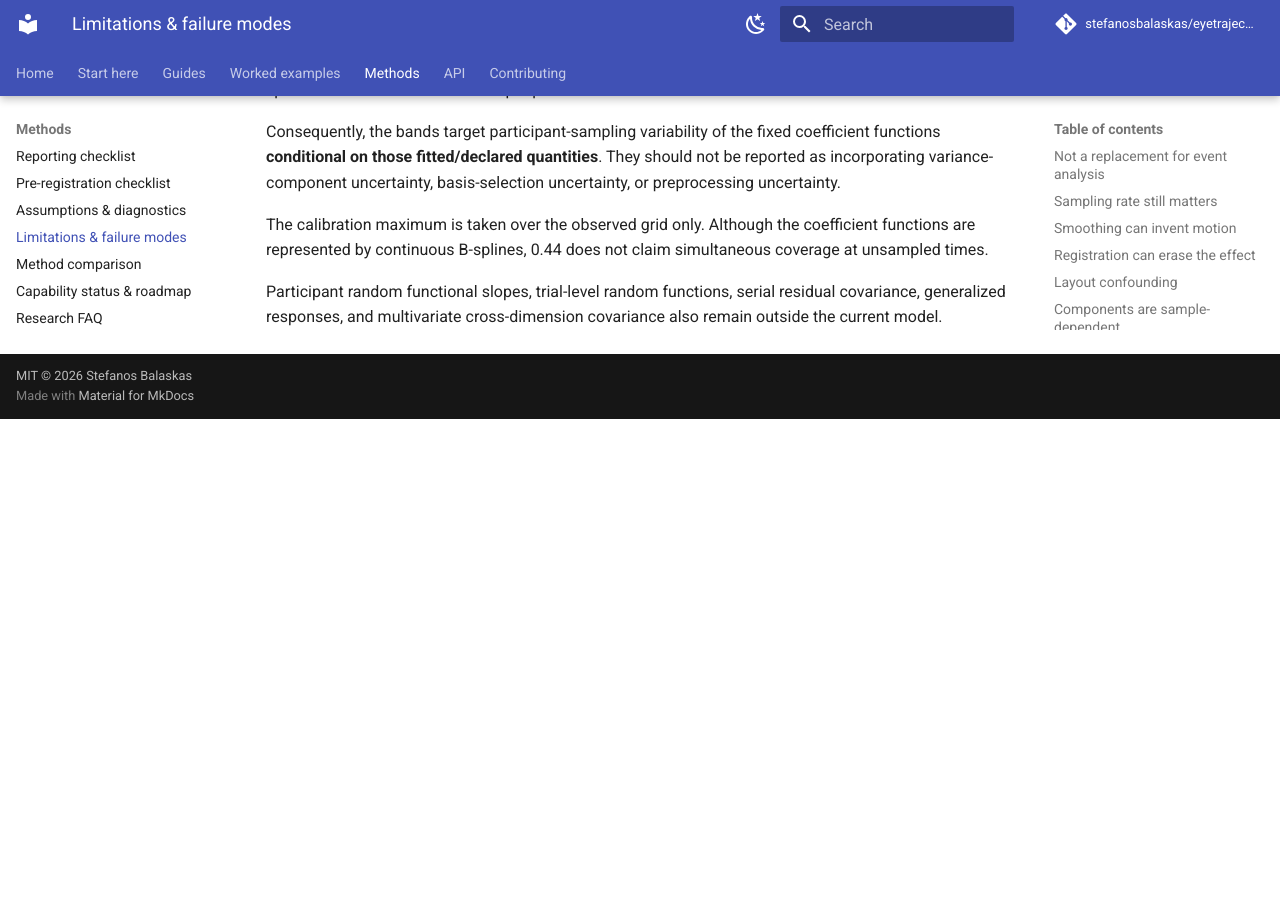
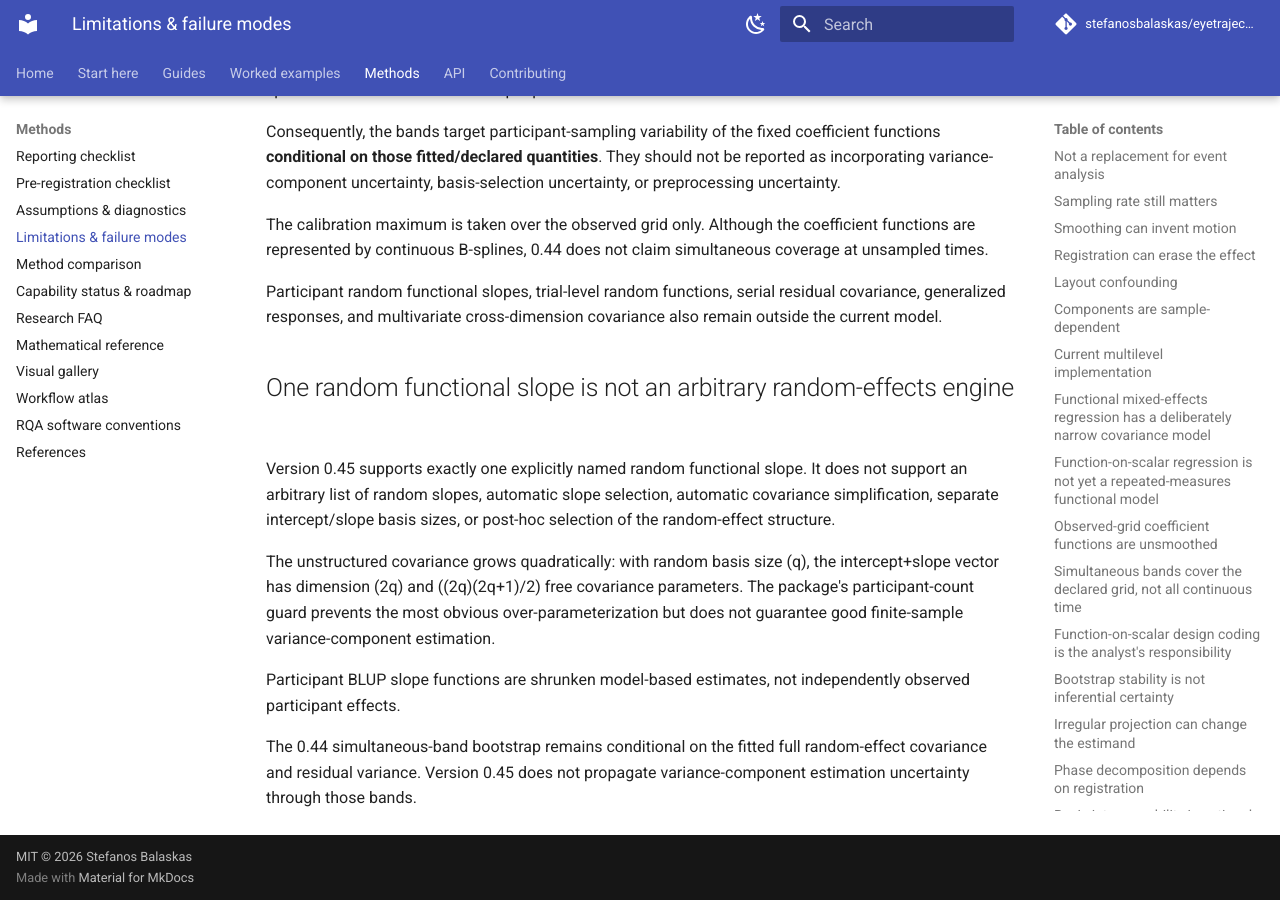
Before and after one commit to stefanosbalaskas/eyetrajectoriespy, an MkDocs documentation site: the page built from docs/methods/limitations.md, in a window 1280 px wide and 900 px high, scrolled down 31435 px. Built offline with MkDocs 1.6.1 and Material for MkDocs 9.7.7, drawn with Linux system fonts in a browser that asks for light colours; comment, search, counter and statistics services are not loaded; before the commit the page ends 31854 px from its top, so only the background shows below that.

Commit message:
Document random functional slope limitations

```diff
--- a/docs/methods/limitations.md
+++ b/docs/methods/limitations.md
@@ -934,3 +934,23 @@
 Participant random functional slopes, trial-level random functions, serial
 residual covariance, generalized responses, and multivariate cross-dimension
 covariance also remain outside the current model.
+
+## One random functional slope is not an arbitrary random-effects engine
+
+Version 0.45 supports exactly one explicitly named random functional slope.
+It does not support an arbitrary list of random slopes, automatic slope
+selection, automatic covariance simplification, separate intercept/slope basis
+sizes, or post-hoc selection of the random-effect structure.
+
+The unstructured covariance grows quadratically: with random basis size (q),
+the intercept+slope vector has dimension (2q) and
+((2q)(2q+1)/2) free covariance parameters. The package's participant-count
+guard prevents the most obvious over-parameterization but does not guarantee
+good finite-sample variance-component estimation.
+
+Participant BLUP slope functions are shrunken model-based estimates, not
+independently observed participant effects.
+
+The 0.44 simultaneous-band bootstrap remains conditional on the fitted full
+random-effect covariance and residual variance. Version 0.45 does not propagate
+variance-component estimation uncertainty through those bands.
```
